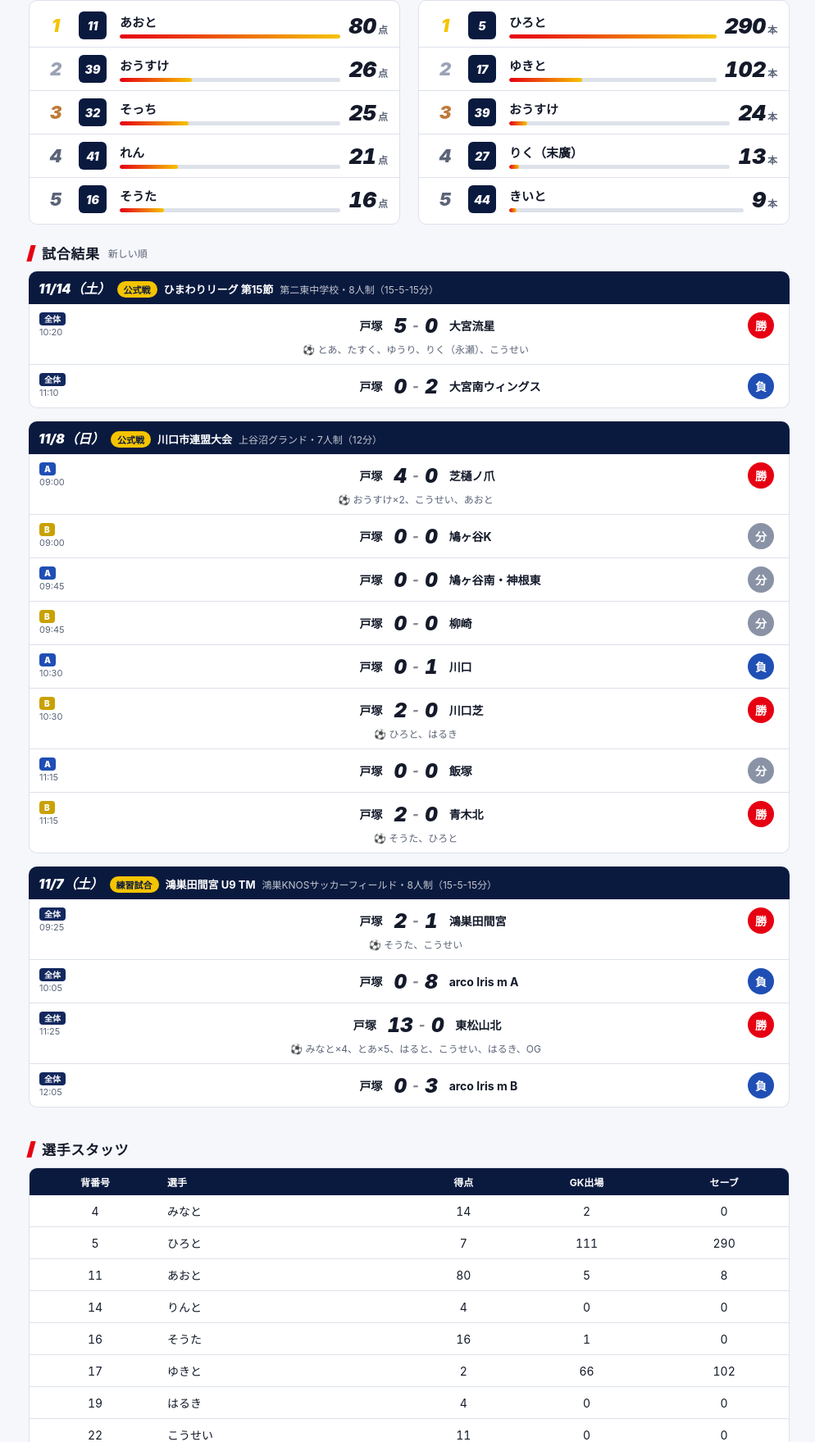
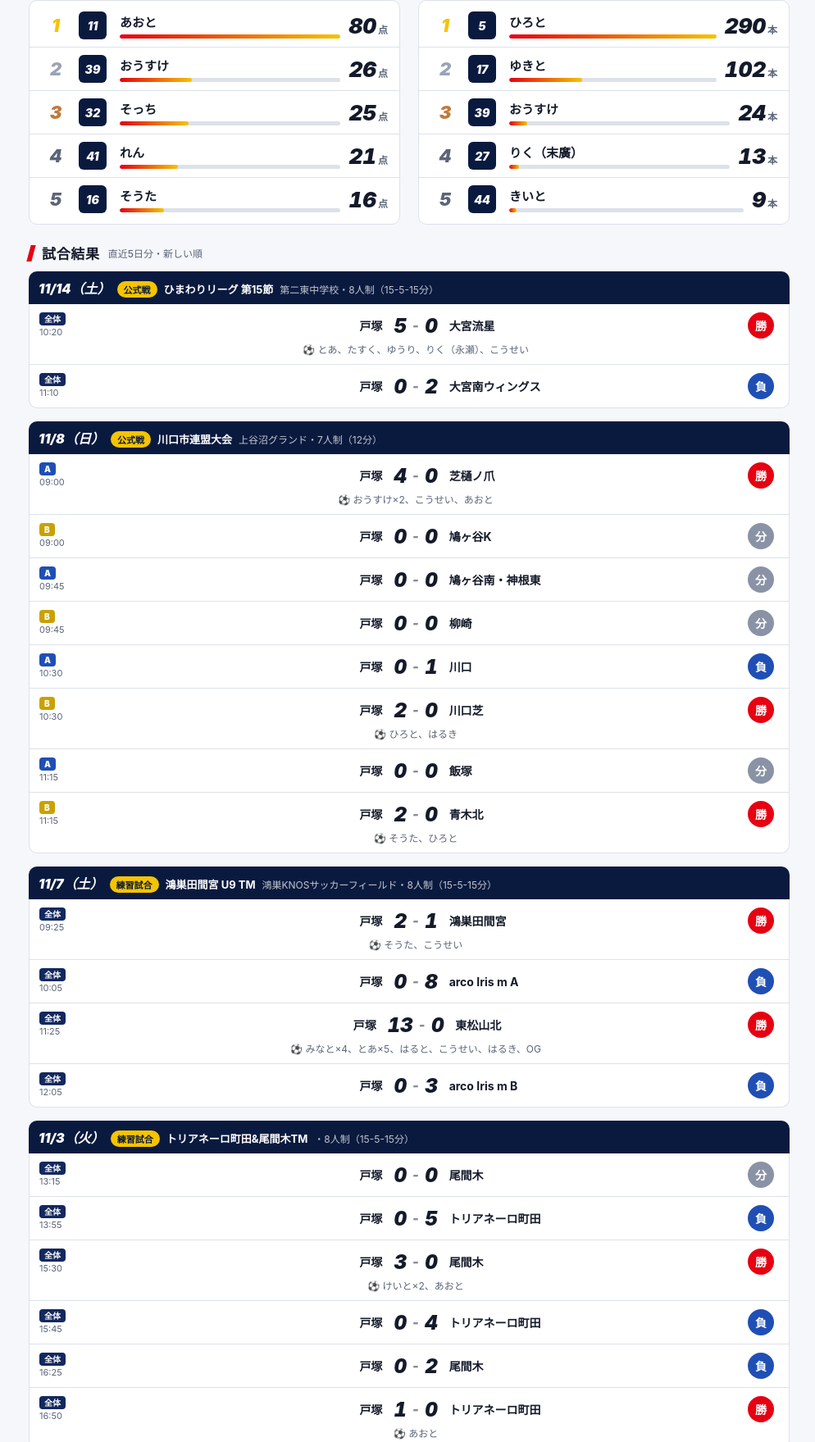
Before and after one commit to pineisland0514-pixel/tomoki, a plain HTML site: page index.html in a window 1280 px wide. Shown: the part 1375-3134 px from the top of the page at 82% size, without its empty margins (141-1135 px from the left). Drawn offline with nearby package versions, Linux system fonts and the light colour scheme.

Commit message:
試合結果の表示を直近5日分に変更
Co-Authored-By: Claude Opus 5.5 <noreply@anthropic.com>
Claude-Session: https://claude.ai/code/session_012bPrjfc8cL1EF97wNvdzoA

```diff
--- a/index.html
+++ b/index.html
@@ -186,7 +186,7 @@ window.__run=()=>{for(const[n,f]of Object.entries(draws))document.querySelectorA
     </div>
 
     <section id="results">
-      <h2 class="tz-h">試合結果 <small>新しい順</small></h2>
+      <h2 class="tz-h">試合結果 <small>直近5日分・新しい順</small></h2>
       <div data-draw="results" data-source="games goals"></div>
     </section>
 
@@ -353,7 +353,7 @@ dash.draw('results', (el) => {
   el.replaceChildren();
   if (g.status !== 'ok') { el.textContent = '—'; return; }
   const goals = s.status === 'ok' ? s.data : [];
-  const recent = [...new Set(g.data.map((m) => m.date))].sort().slice(-3);
+  const recent = [...new Set(g.data.map((m) => m.date))].sort().slice(-5);
   const days = d3.groups(g.data.filter((m) => recent.includes(m.date)), (m) => m.date + '|' + m.competition).reverse();
   days.forEach(([key, ms]) => {
     const f = ms[0]; const d = tz.parseDate(f.date);
```
